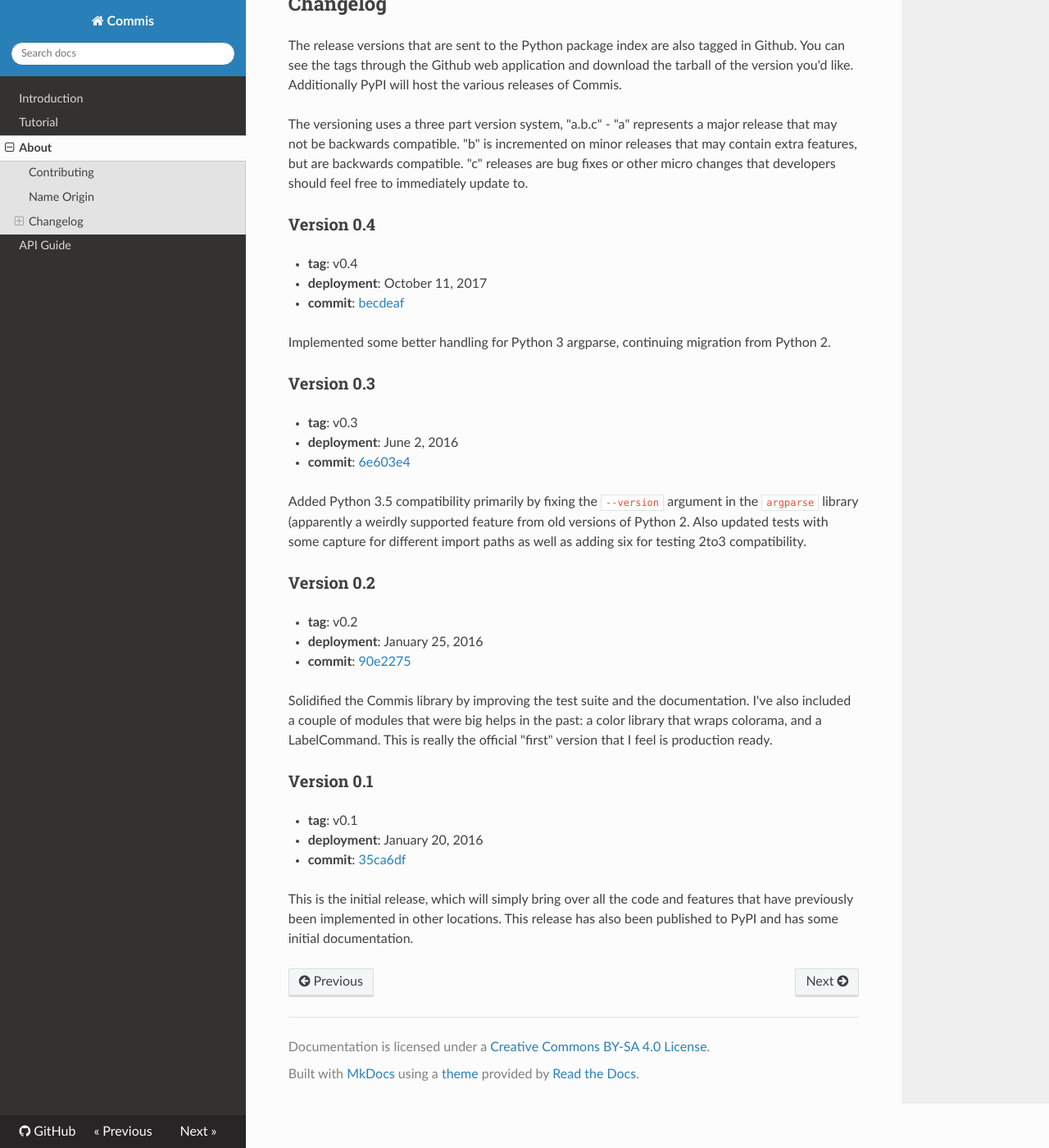
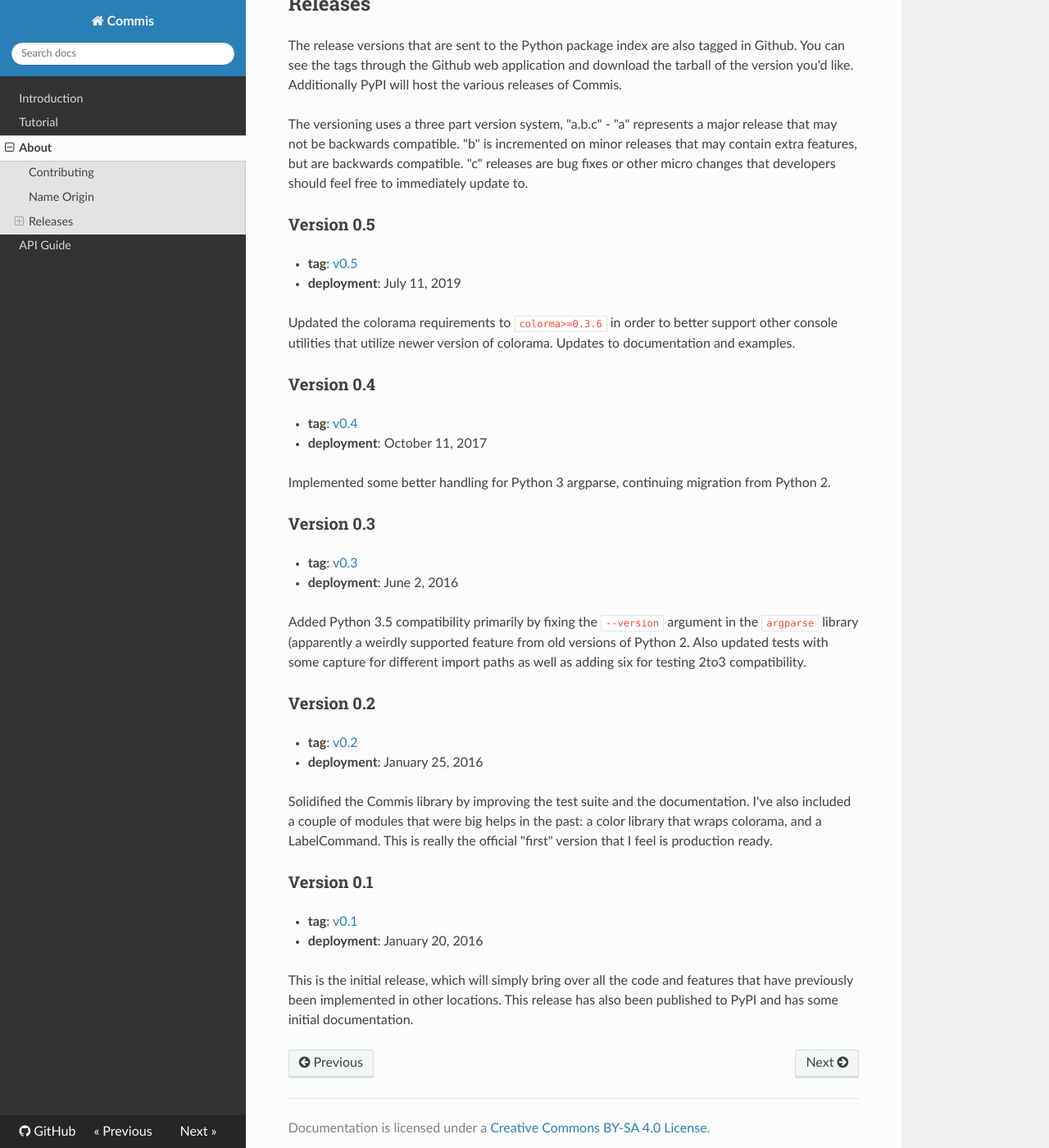
Before and after one commit to bbengfort/commis, an MkDocs documentation site: the page built from docs/about.md, in a window 1280 px wide and 1400 px high, scrolled down 1633 px. Shown: the whole window at 82% size. Built offline with MkDocs 1.6.1, drawn with Linux system fonts in a browser that asks for light colours; nearby versions of some CDN libraries; old or Windows-style settings are respelled for this version of MkDocs.

Commit message:
updates to 0.5 docs

```diff
--- a/docs/about.md
+++ b/docs/about.md
@@ -45,40 +45,43 @@
 
 This package is closely related to the [Confire](https://github.com/bbengfort/confire) configuration tool, hence the name in the same vein &mdash; French cooking words. In this case, a commis is someone to whom orders are given (commands) and seemed an appropriate term for a package whose function is accept and execute commands.
 
-## Changelog
+## Releases
 
 The release versions that are sent to the Python package index are also tagged in Github. You can see the tags through the Github web application and download the tarball of the version you'd like. Additionally PyPI will host the various releases of Commis.
 
 The versioning uses a three part version system, "a.b.c" - "a" represents a major release that may not be backwards compatible. "b" is incremented on minor releases that may contain extra features, but are backwards compatible. "c" releases are bug fixes or other micro changes that developers should feel free to immediately update to.
 
+### Version 0.5
+
+* **tag**: [v0.5](https://github.com/bbengfort/commis/releases/tag/v0.5)
+* **deployment**: July 11, 2019
+
+Updated the colorama requirements to `colorma>=0.3.6` in order to better support other console utilities that utilize newer version of colorama. Updates to documentation and examples.
+
 ### Version 0.4
 
-* **tag**: v0.4
+* **tag**: [v0.4](https://github.com/bbengfort/commis/releases/tag/v0.4)
 * **deployment**: October 11, 2017
-* **commit**: [becdeaf](https://github.com/bbengfort/commis/commit/becdeaf07a5128973716fbe0c3f4aab80e13b148)
 
 Implemented some better handling for Python 3 argparse, continuing migration from Python 2.
 
 ### Version 0.3
 
-* **tag**: v0.3
+* **tag**: [v0.3](https://github.com/bbengfort/commis/releases/tag/v0.3)
 * **deployment**: June 2, 2016
-* **commit**: [6e603e4](https://github.com/bbengfort/commis/commit/6e603e43e711b933b0a3ee2db27a709458a10c25)
 
 Added Python 3.5 compatibility primarily by fixing the `--version` argument in  the `argparse` library (apparently a weirdly supported feature from old  versions of Python 2. Also updated tests with some capture for different import paths as well as adding six for testing 2to3 compatibility.
 
 ### Version 0.2
 
-* **tag**: v0.2
+* **tag**: [v0.2](https://github.com/bbengfort/commis/releases/tag/v0.2)
 * **deployment**: January 25, 2016
-* **commit**: [90e2275](https://github.com/bbengfort/commis/commit/90e2275214f23d9da4e9e632df88c052bb890389)
 
 Solidified the Commis library by improving the test suite and the documentation. I've also included a couple of modules that were big helps in the past: a color library that wraps colorama, and a LabelCommand. This is really the official "first" version that I feel is production ready.
 
 ### Version 0.1
 
-* **tag**: v0.1
+* **tag**: [v0.1](https://github.com/bbengfort/commis/releases/tag/v0.4)
 * **deployment**: January 20, 2016
-* **commit**: [35ca6df](https://github.com/bbengfort/commis/commit/35ca6df11a51503b50466c7ec2b0c44103778802)
 
 This is the initial release, which will simply bring over all the code and features that have previously been implemented in other locations. This release has also been published to PyPI and has some initial documentation.
```
Also changed, not shown: README.md (+7 -33 lines), docs/index.md (+2 -1 lines), docs/tutorial.md (line endings or trailing spaces), 1 other file.
